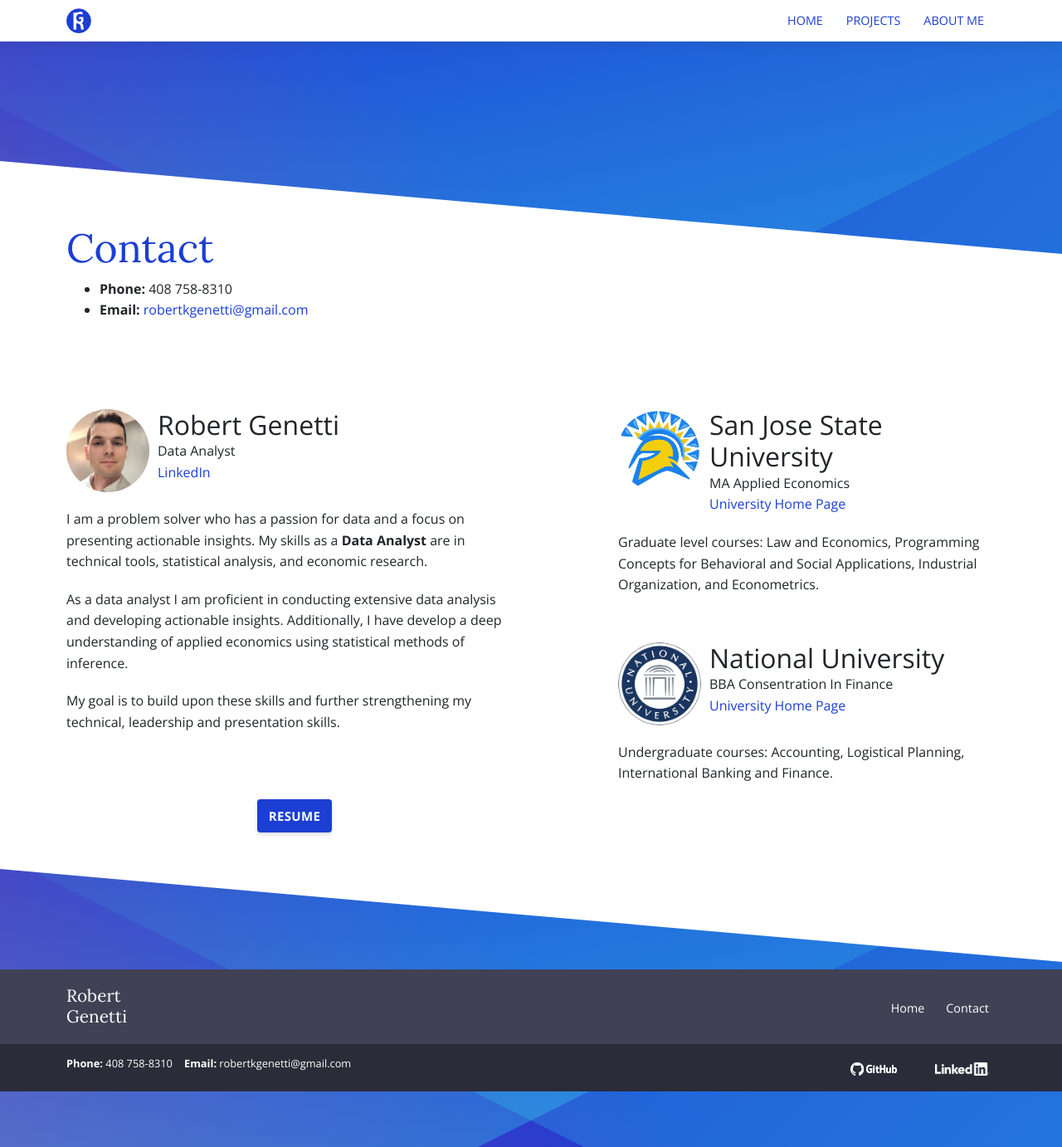
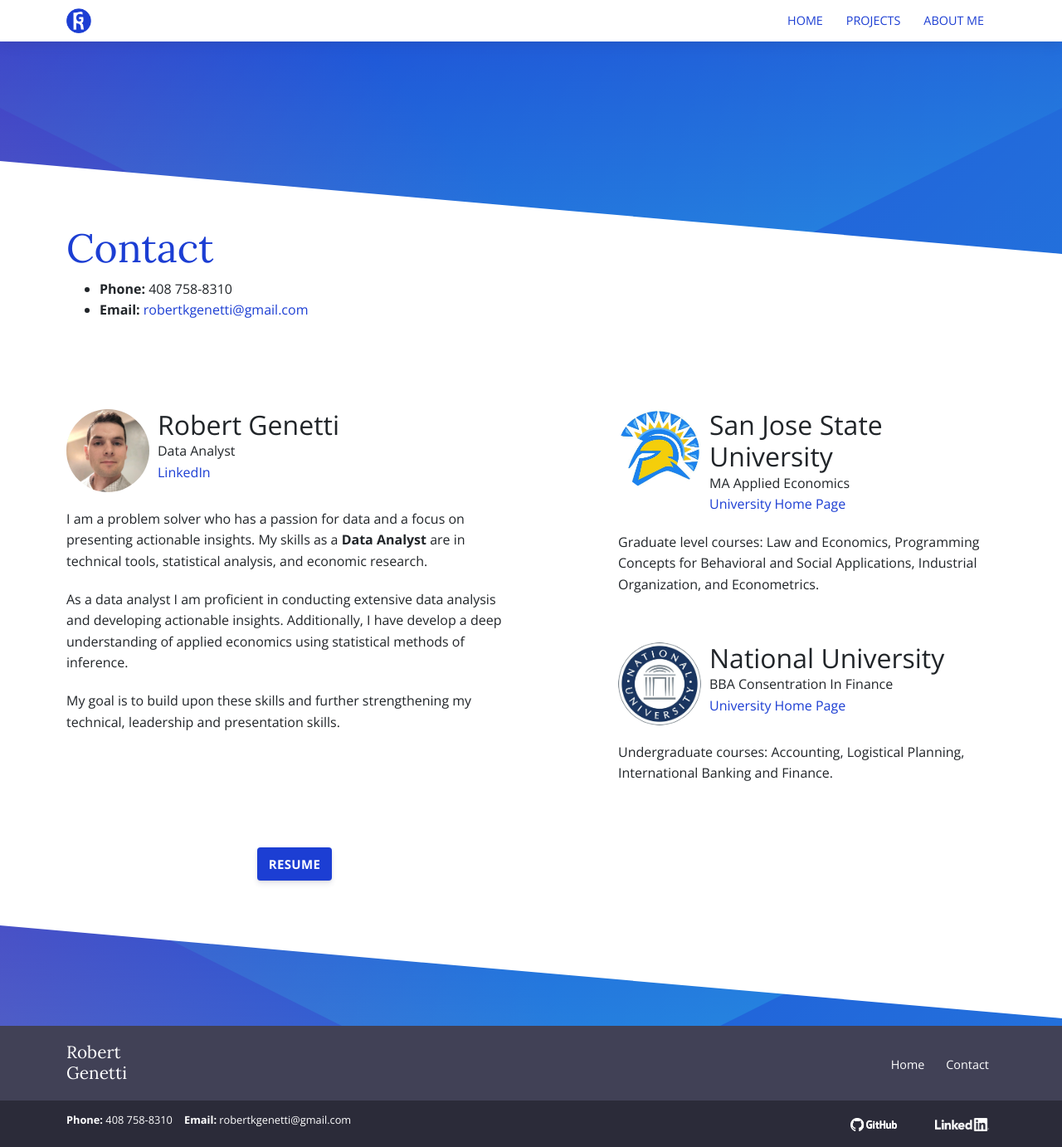
Before and after one commit to robertgenetti/robertgenetti.github.io, a Jekyll site: the page built from contact.html, in a window 1280 px wide. Shown: the whole page at 83% size. Built offline with Jekyll 4.4.1, drawn with Linux system fonts in a browser that asks for light colours.

Commit message:
changed styling a bit

```diff
--- a/contact.html
+++ b/contact.html
@@ -4,7 +4,9 @@
 bodyClass: page-services-single
 ---
 
+
 <div class="strip strip-white strip-diagonal">
+  <div class="px-4">
     <div class="intro">
       <div class="container">
         <div class="row">
@@ -28,7 +30,7 @@
 
         <div class="col-12 col-md-6 mb-1">
 
-        <div class="team team-summary">
+          <div class="team team-summary mb-4">
             {% if site.data.contact.image %}
             <div class="team-image">
               <img alt="{{ contact.title }} logo" class="img-fluid mb-2"
@@ -46,17 +48,13 @@
             <div class="team-content mb-2">{{item.paragraph}}</div>
             {% endfor %}
           </div>
-        <div class="text-center mb-4">
-          <a href="{{site.data.contact.resume}}" class="button button-primary mt-6" style="text-decoration:none;" target="_blank">Resume</a>
         </div>
-      </div>
-
 
         <div class="col-12 col-md-5">
 
           {% for degree in site.education reversed %}
 
-        <div class="team team-summary pb-4">
+          <div class="team team-summary mb-4">
             {% if degree.image %}
             <div class="team-image">
               <img alt="{{ degree.title }} logo" class="img-fluid mb-2" src="{{site.baseurl}}{{ degree.image }}" />
@@ -75,6 +73,14 @@
           {% endfor %}
         </div>
 
+        <div class="col-12 col-md-6">
+          <div class="d-flex justify-content-center mb-4 p-2">
+            <a href="{{site.data.contact.resume}}" class="button button-primary" style="text-decoration:none;"
+              target="_blank">Resume</a>
+          </div>
+        </div>
+
       </div>
     </div>
   </div>
+</div>
--- a/index.html
+++ b/index.html
@@ -3,6 +3,8 @@
 layout: default
 bodyClass: page-home
 ---
+
+<div class="px-4">
 
   <div class="intro pb-4 mt-6">
     <div class="container">
@@ -32,7 +34,7 @@
       <div class="col-12">
         <h2 class="title-3 text-dark mb-3 mt-2">Projects</h2>
       </div>
-    {% for project in site.projects %}
+      {% for project in site.projects reversed %}
       <div class="col-12 col-md-4 mb-6">
         <div class="service service-summary">
           <div class="service-content">
@@ -67,3 +69,5 @@
       {% endfor %}
     </div>
   </div>
+
+</div>
```
Also changed, not shown: projects.html (+9 -6 lines), 4 other files. Lines whose indentation alone changed are shown as unchanged.
